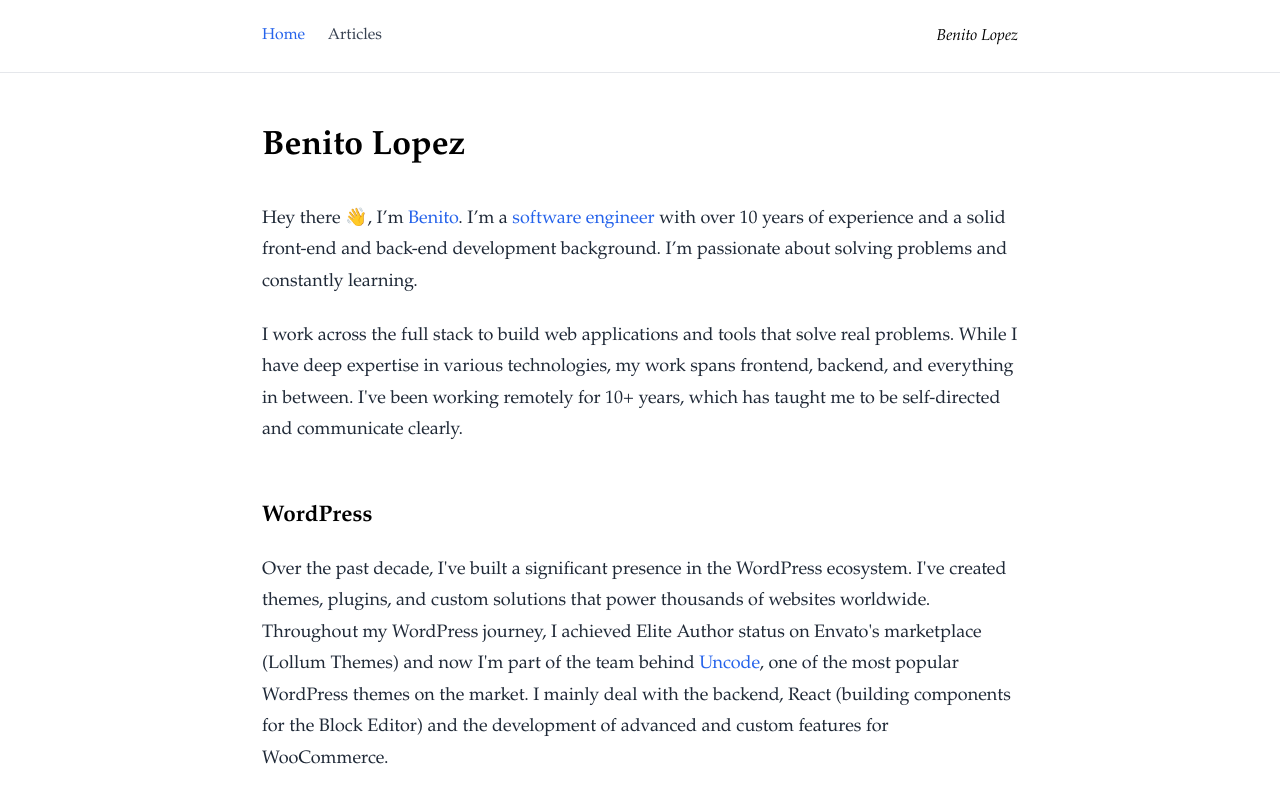
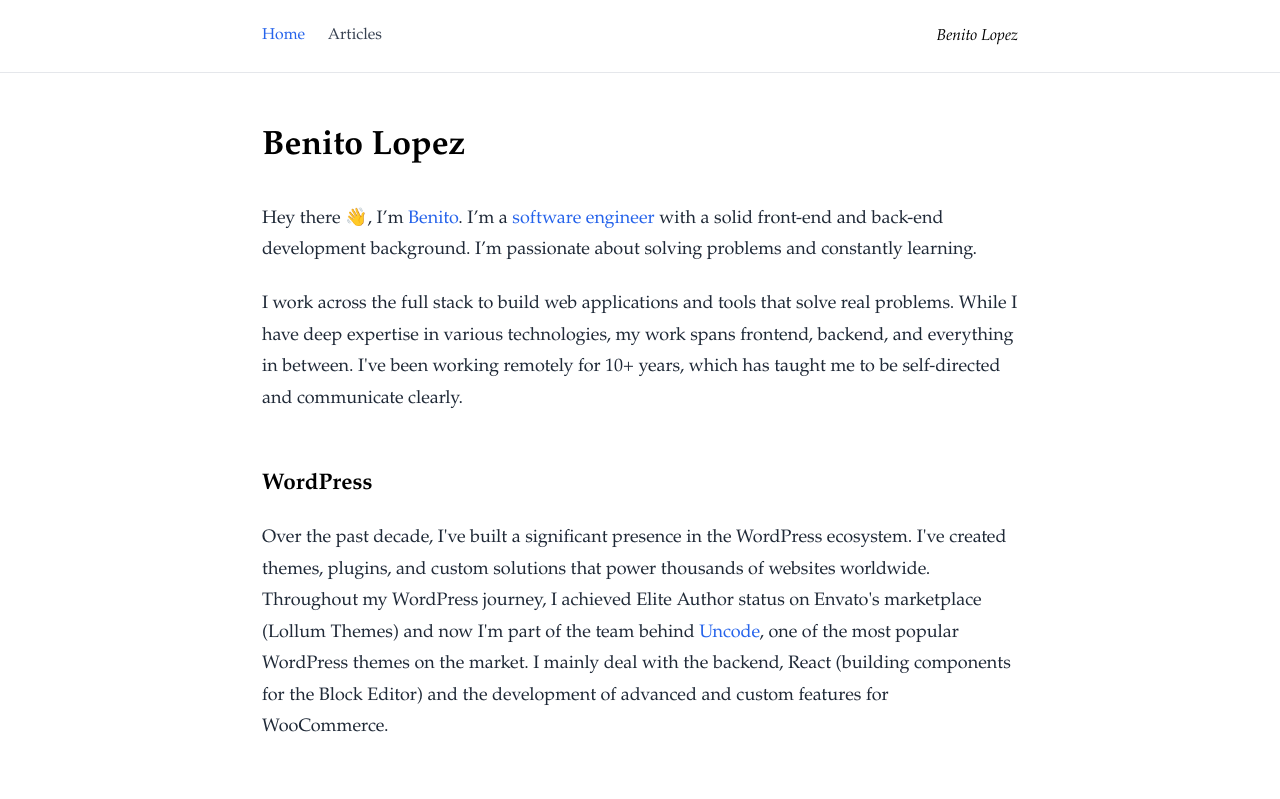
Before and after one commit to benitolopez/lopezb.com, a Next.js app: page / in a window 1280 px wide. Shown: the top 799 px of the page. Built offline with nearby package versions, Linux system fonts and the light colour scheme; no server answers.

Commit message:
Better text

```diff
--- a/app/(default-layout)/page.tsx
+++ b/app/(default-layout)/page.tsx
@@ -20,9 +20,8 @@ export default function Home() {
           >
             software engineer
           </a>{" "}
-          with over 10 years of experience and a solid front-end and back-end
-          development background. I’m passionate about solving problems and
-          constantly learning.
+          with a solid front-end and back-end development background. I’m
+          passionate about solving problems and constantly learning.
         </p>
 
         <p className="leading-7 text-gray-800 mb-5">
```
